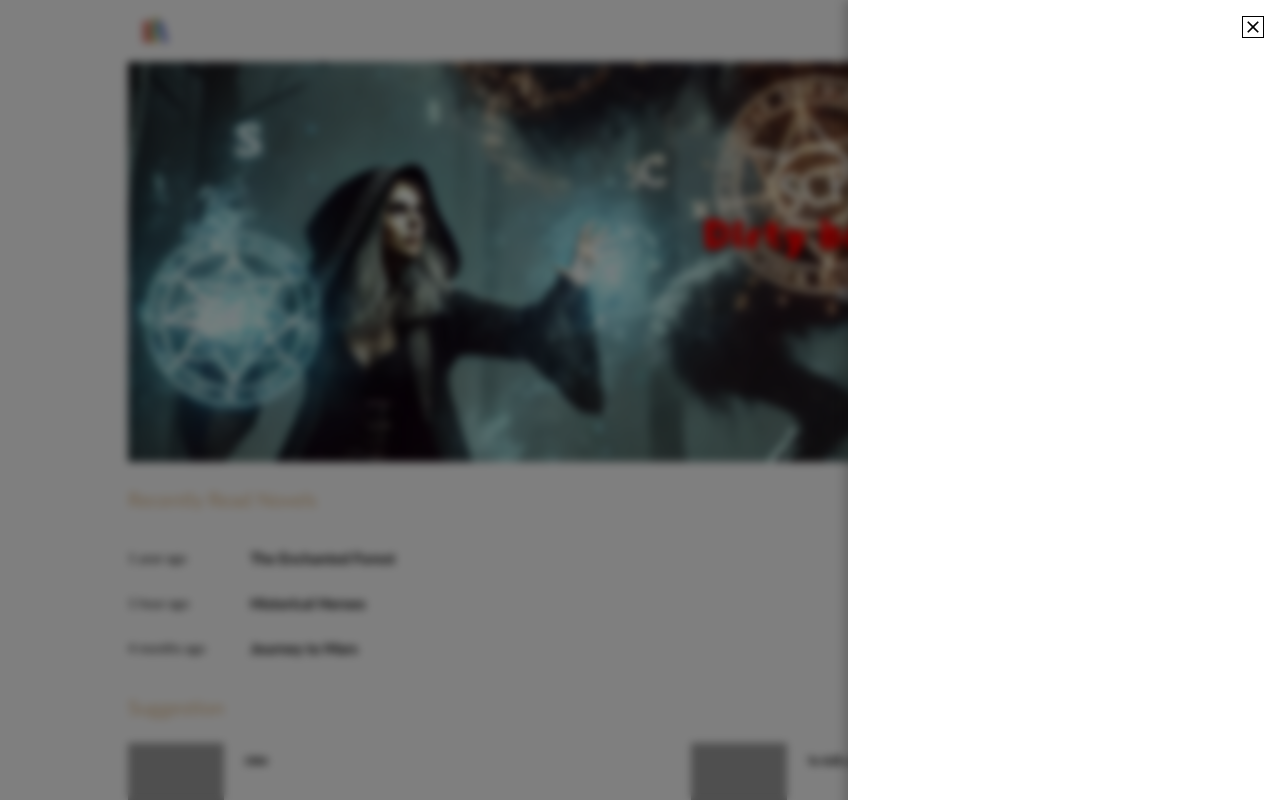
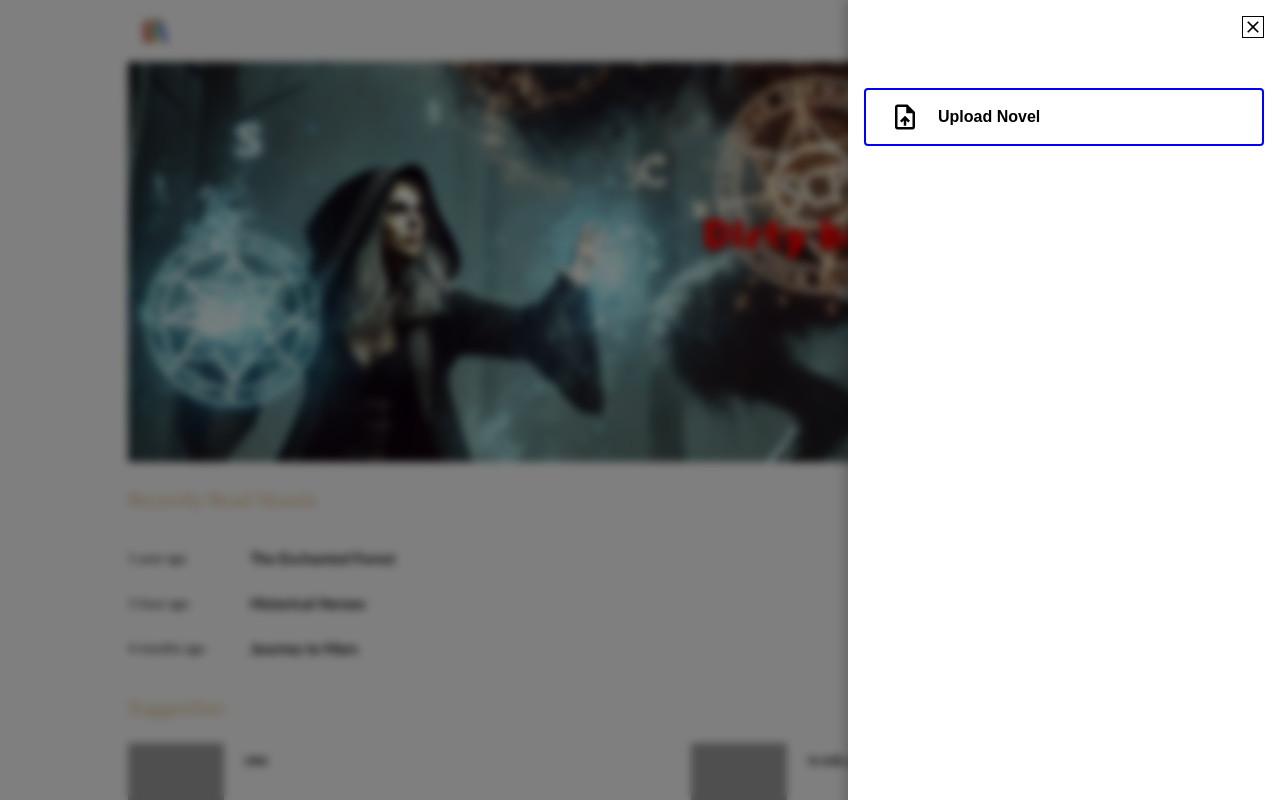
Before and after one commit to vincent-softdev/smart_novel, a React (Create React App) app: page / in a window 1280 px wide. Both pictures are taken after a click on the link 1124 px from the left and 30 px from the top of the page. Shown: the top 800 px of the page. Built offline with nearby package versions, Linux system fonts and the light colour scheme; grey boxes are pictures that could not be loaded.

Commit message:
upload button with animation

```diff
--- a/src/components/nav-bar/RightNavBar.tsx
+++ b/src/components/nav-bar/RightNavBar.tsx
@@ -1,5 +1,6 @@
 import React from 'react'
 import CloseIcon from '@mui/icons-material/Close'
+import UploadFileIcon from '@mui/icons-material/UploadFile'
 
 type RightNavBarProps = {
   handleAvartarClick: () => void
@@ -11,6 +12,10 @@ const RightNavBar = (props: RightNavBarProps) => {
       <div className="right-nav-bar__close-btn">
         <CloseIcon onClick={props.handleAvartarClick} />
       </div>
+      <button>
+        <UploadFileIcon />
+        Upload Novel
+      </button>
     </div>
   )
 }
--- a/src/styles/_keyframes.scss
+++ b/src/styles/_keyframes.scss
@@ -7,3 +7,12 @@
     translate: 0 0;
   }
 }
+
+@keyframes slide-up {
+  0% {
+    top: 100%;
+  }
+  100% {
+    top: 0;
+  }
+}
--- a/src/styles/components/_right-nav.scss
+++ b/src/styles/components/_right-nav.scss
@@ -1,4 +1,5 @@
 @import '../keyframes';
+@import '../mixins';
 
 // RightNavBarView SCSS
 .right-nav-bar {
@@ -15,8 +16,48 @@
   z-index: 1000;
   animation: grow 0.2s ease 0s forwards alternate;
 
-  @media (max-width: 768px) {
+  @include phone {
     width: 100%;
+  }
+
+  button {
+    position: relative;
+    padding: 12px 24px;
+    background: transparent;
+    color: black; // Text color for better visibility on transparent background
+    border: 2px solid blue;
+    border-radius: 4px;
+    font-size: 16px;
+    cursor: pointer;
+    overflow: hidden; // Ensure the animation stays within button bounds
+    display: flex;
+    align-items: center;
+    gap: 8px;
+    font-weight: bold;
+    transition: color 1s;
+
+    &:hover {
+      color: white; // Change text color on hover for better contrast
+    }
+
+    &:hover::before {
+      content: '';
+      position: absolute;
+      top: 100%; // Start fully below the button
+      left: 0;
+      color: white;
+      width: 100%;
+      height: 100%;
+      background: blue;
+      animation: slide-up 1s infinite;
+      z-index: -1; // Ensure it stays behind the button text/icons
+    }
+
+    svg {
+      margin-right: 10px;
+      height: 30px;
+      width: 30px;
+    }
   }
 
   &__close-btn {
@@ -30,6 +71,7 @@
     align-items: center;
     cursor: pointer;
     border: 1px solid #000;
+    margin-bottom: 50px;
 
     svg {
       width: 100%;
```
